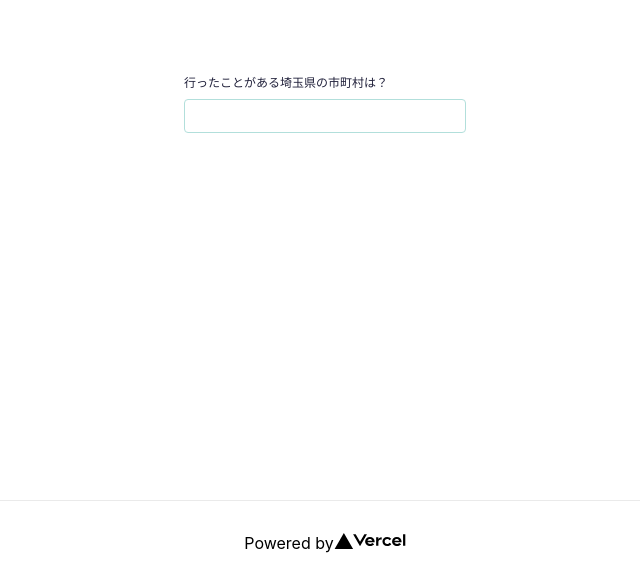
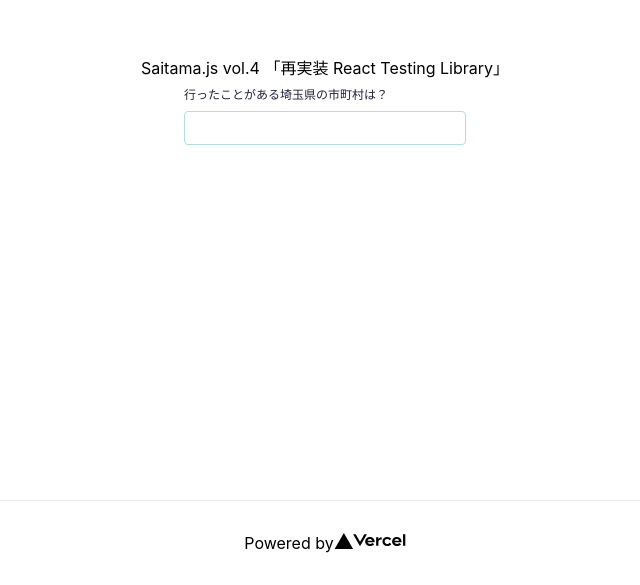
Before and after one commit to YouheiNozaki/sample-saimatajs, a Next.js app: page / in a window 1280 px wide. Shown: the part 300-885 px from the top of the page, without its empty margins (315-955 px from the left). Built offline with nearby package versions, Linux system fonts and the light colour scheme.

Commit message:
add title

```diff
--- a/pages/index.tsx
+++ b/pages/index.tsx
@@ -13,6 +13,7 @@ export default function Home() {
       </Head>
 
       <main className={styles.main}>
+        <h1>Saitama.js vol.4 「再実装 React Testing Library」</h1>
         <SaitamaInputForm />
       </main>
       <footer className={styles.footer}>
```
